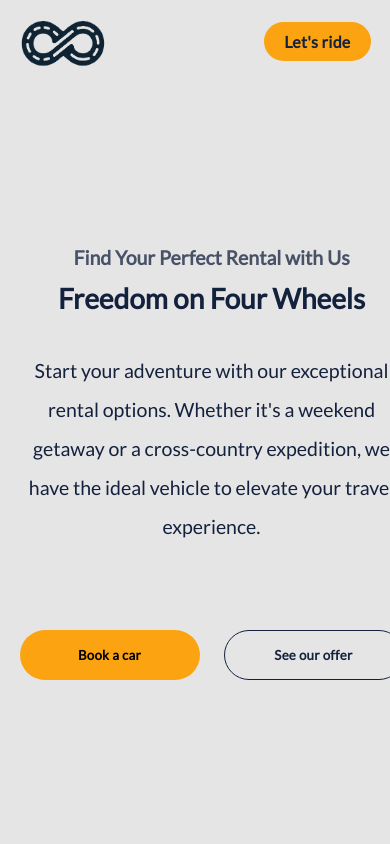
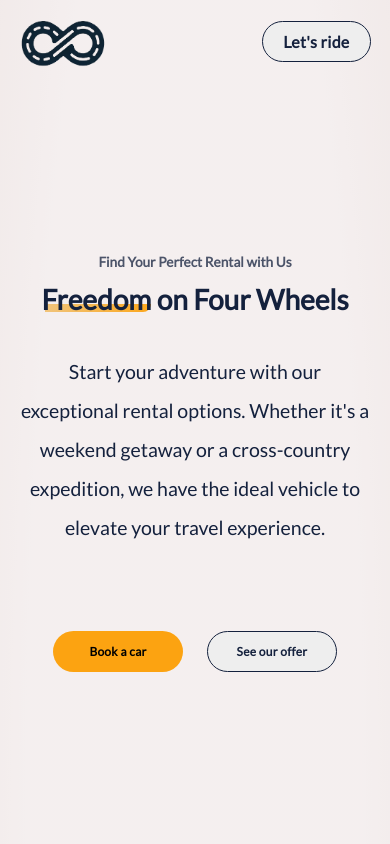
Before and after one commit to JakubWojtkowski/InfiWheel, a React (Create React App) app: page / in a window 390 px wide. Shown: the top 844 px of the page. Built offline with nearby package versions, Linux system fonts and the light colour scheme.

Commit message:
Create Hero section. Improve responsiveness and styles. Add blob to the hero section.

```diff
--- a/src/App.js
+++ b/src/App.js
@@ -29,6 +29,12 @@ function App() {
 export default App;
 
 const Container = styled.div`
-  background: #e5e5e5;
+  background-image: radial-gradient(73% 147%, #eadfdf 59%, #ece2df 100%),
+    radial-gradient(
+      91% 146%,
+      rgba(255, 255, 255, 0.5) 47%,
+      rgba(0, 0, 0, 0.5) 100%
+    );
+  background-blend-mode: screen;
   color: #202020;
 `;
--- a/src/components/Hero.js
+++ b/src/components/Hero.js
@@ -8,7 +8,10 @@ function Hero() {
       <Main>
         <Text>
           <SubHeading>Find Your Perfect Rental with Us</SubHeading>
-          <Heading>Freedom on Four Wheels</Heading>
+          <Heading>
+            <span>Freedom </span>
+            on Four Wheels
+          </Heading>
           <Description>
             Start your adventure with our exceptional rental options. Whether
             it's a weekend getaway or a cross-country expedition, we have the
@@ -21,6 +24,7 @@ function Hero() {
           </Buttons>
         </Text>
         <ImageContent>
+          <Blob />
           <Image src={HeroImage} alt="hero" />
         </ImageContent>
       </Main>
@@ -63,9 +67,29 @@ const Text = styled.div`
 const ImageContent = styled.div`
   display: grid;
   place-items: center;
+  position: relative;
 
   @media only screen and (max-width: 768px) {
     display: none;
+  }
+`;
+
+const Blob = styled.div`
+  border-radius: 71% 29% 63% 37% / 53% 30% 70% 47%;
+  width: 540px;
+  height: 620px;
+  background: #fca311;
+  position: absolute;
+  top: -220px;
+  right: -60px;
+  margin: 24px;
+  z-index: 0;
+
+  @media only screen and (max-width: 1200px) {
+    width: 380px;
+    height: 440px;
+    top: -40px;
+    right: -40px;
   }
 `;
 
@@ -73,10 +97,39 @@ const Image = styled.img`
   width: 100%;
   height: auto;
   object-fit: cover;
+  z-index: 1;
 `;
 
 const Heading = styled.h1`
   font-size: clamp(1.75rem, 5vw, 3.25rem);
+  z-index: 1;
+
+  span {
+    position: relative;
+
+    &::after {
+      content: "";
+      position: absolute;
+      width: 92%;
+      left: 3.5px;
+      z-index: -1;
+      bottom: 8px;
+      height: 12px;
+      border-radius: 0px 0px 24px 0px;
+      background: rgb(20, 33, 61);
+      background: linear-gradient(
+        90deg,
+        rgba(20, 33, 61, 1) 0%,
+        rgba(241, 196, 123, 1) 0%,
+        rgba(252, 163, 17, 0.9472163865546218) 100%
+      );
+
+      @media only screen and (max-width: 768px) {
+        height: 8px;
+        bottom: 4px;
+      }
+    }
+  }
 
   @media only screen and (max-width: 768px) {
     text-align: center;
@@ -85,7 +138,7 @@ const Heading = styled.h1`
 
 const SubHeading = styled.h3`
   opacity: 0.75;
-  font-size: clamp(0.5rem, 5vw, 1.25rem);
+  font-size: clamp(0.75rem, 3.5vw, 1.25rem);
 `;
 
 const Description = styled.span`
@@ -119,13 +172,14 @@ const Button = styled.button`
   font-weight: bold;
   letter-spacing: 0.25px;
   width: 180px;
+  font-size: 1rem;
 
   &:nth-child(1):hover {
     background: #f1c47b;
   }
 
   &:nth-child(2) {
-    background: #e5e5e5;
+    background: #eeeeee;
     color: #14213d;
     border-color: #14213d;
 
@@ -134,4 +188,10 @@ const Button = styled.button`
       color: #fff;
     }
   }
+
+  @media only screen and (max-width: 600px) {
+    width: 130px;
+    font-size: 0.75rem;
+    padding: 12px 24px;
+  }
 `;
--- a/src/components/Home.js
+++ b/src/components/Home.js
@@ -18,6 +18,7 @@ export default Home;
 
 const Container = styled.div`
   min-height: calc(100vh - 82px);
+  position: relative;
 `;
 
 const Wrapper = styled.div`
@@ -25,3 +26,19 @@ const Wrapper = styled.div`
   margin: 0px auto;
   width: 90vw;
 `;
+
+// const Blob = styled.div`
+//   border-radius: 71% 29% 63% 37% / 53% 30% 70% 47%;
+//   width: 620px;
+//   height: 640px;
+//   background: #fca311;
+//   position: absolute;
+//   top: -72px;
+//   right: 32px;
+//   z-index: 0;
+
+//   @media only screen and (max-wdith: 1200px) {
+//     width: 620px;
+//     height: 640px;
+//   }
+// `;
--- a/src/components/Navbar.js
+++ b/src/components/Navbar.js
@@ -59,6 +59,7 @@ const Menu = styled.div`
   flex: 1;
   gap: 24px;
   color: #14213d;
+  z-index: 1;
 
   a {
     text-decoration: none;
@@ -71,7 +72,6 @@ const MenuItem = styled.div`
   color: ${(props) => (props.active ? "#fca311" : "#14213d")};
 
   &:hover {
-    color: #fca311;
   }
 
   @media only screen and (max-width: 600px) {
@@ -80,9 +80,10 @@ const MenuItem = styled.div`
 `;
 
 const MenuBtn = styled.a`
-  background: #fca311;
+  background: #eeeeee;
   padding: 10px 20px;
-  margin-left: 16px;
+  border: 1px solid #14213d;
+  margin-left: 24px;
   border-radius: 32px;
   cursor: pointer;
   transition: all 0.25s;
@@ -90,7 +91,7 @@ const MenuBtn = styled.a`
   letter-spacing: 0.25px;
 
   &:hover {
-    background: #202020;
-    color: #fca311;
+    background: #14213d;
+    color: #e5e5e5;
   }
 `;
```
